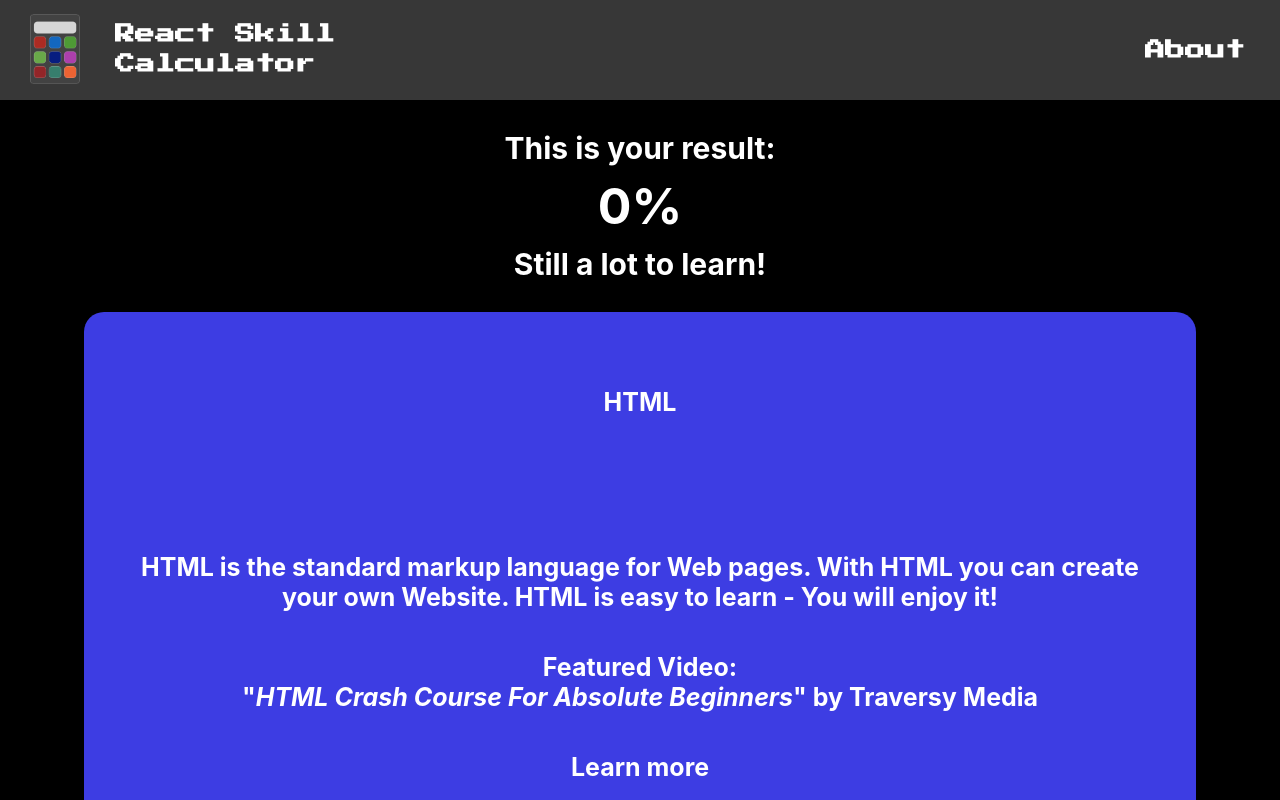
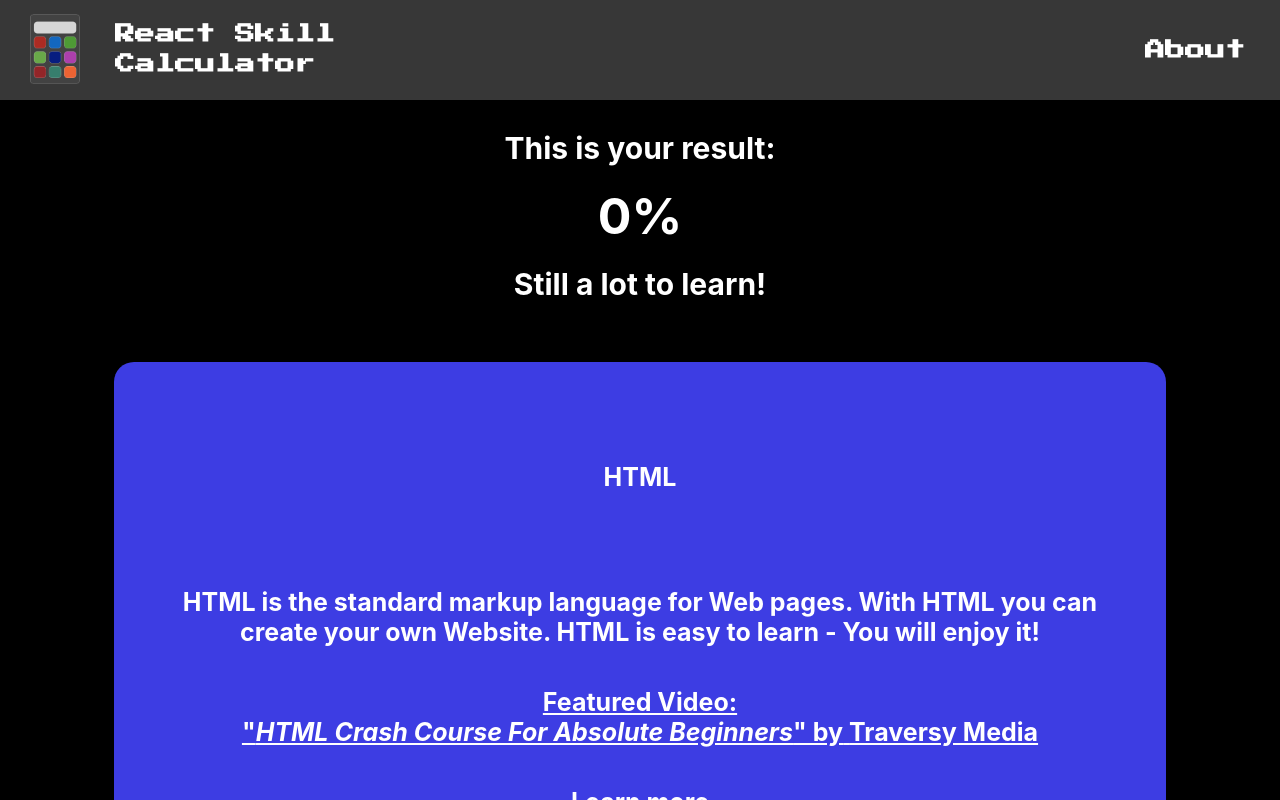
Before and after one commit to danielcarlman/skillcalculator, a React (Create React App) app: page / in a window 1280 px wide. Both pictures are taken after a click on the button "Get Results". Shown: the top 800 px of the page. Built offline with nearby package versions, Linux system fonts and the light colour scheme.

Commit message:
Refactored styled component to only render if needed

```diff
--- a/src/App.js
+++ b/src/App.js
@@ -86,9 +86,11 @@ export default class App extends Component {
               <C.InfoText>Learn more</C.InfoText>
             </C.Link>
 
-            <C.Link href={skill.practice} target='_blank'>
-              <C.InfoText>{skill.practice ? 'Practice!' : ''}</C.InfoText>
-            </C.Link>
+            {skill.practice && [
+              <C.Link href={skill.practice} target='_blank'>
+                <C.InfoText>'Practice!'</C.InfoText>
+              </C.Link>,
+            ]}
           </C.InfoContainer>,
         ]}
 
--- a/src/styles.js
+++ b/src/styles.js
@@ -26,6 +26,7 @@ const Counter = styled.h1`
   font-weight: 700;
   opacity: 1;
   margin: 0;
+  padding: 1rem 10rem;
 `;
 
 const InstructionContainer = styled.div`
@@ -69,7 +70,7 @@ const BoxContainer = styled.main`
   @media screen and (max-width: 60rem) {
     width: 100%;
   }
-  padding: 2rem;
+  padding: 5rem;
 `;
 
 const BoxTitle = styled.p`
@@ -80,7 +81,7 @@ const BoxTitle = styled.p`
 const Box = styled.div`
   display: ${(props) => (props.hidden ? 'none' : 'flex')};
   flex-direction: column;
-  justify-content: ${(props) => (props.isClicked ? 'center' : 'space-between')};
+  justify-content: space-around;
 
   @media screen and (max-width: 60rem) {
     justify-content: center;
@@ -112,11 +113,7 @@ const InfoText = styled.h2`
 const Link = styled.a`
   font-size: 1.5rem;
   color: white;
-  text-decoration: none;
-
-  &:hover {
-    text-decoration: underline;
-  }
+  text-decoration: underline;
 `;
 
 Container.defaultProps = {
```
